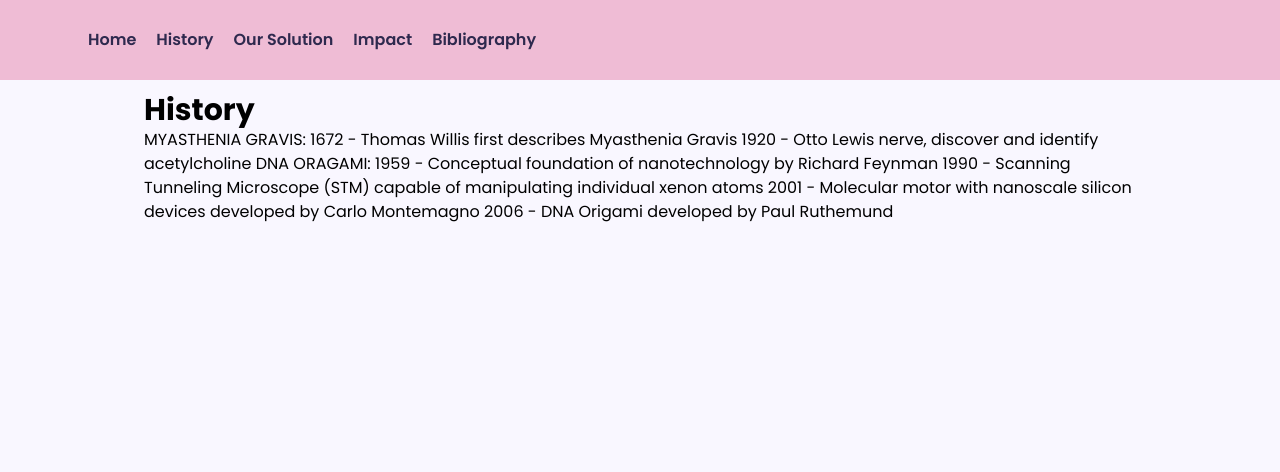
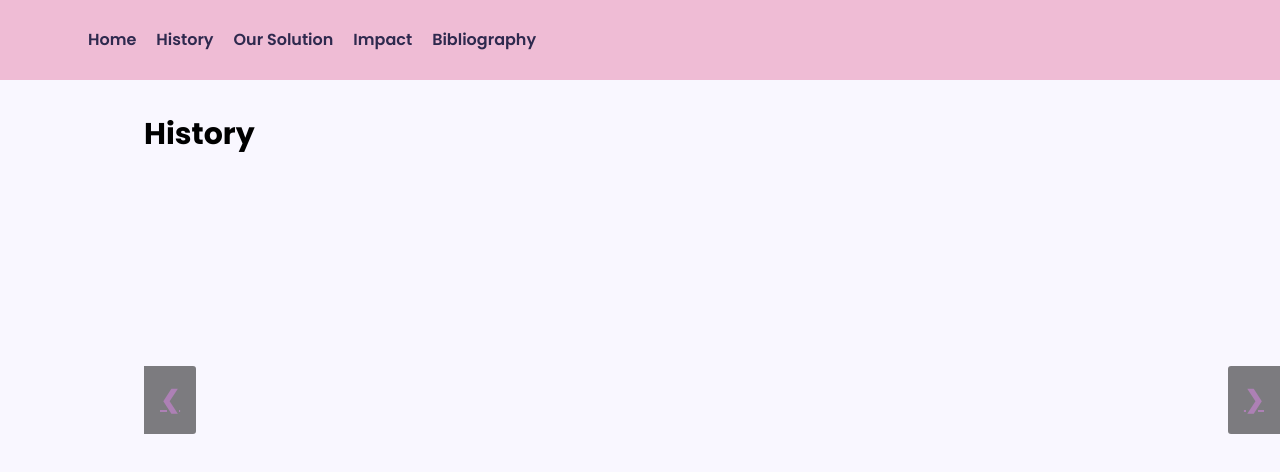
Before and after one commit to ciahan/ExploraVision, a React (Vite) app: page / in a window 1280 px wide. Both pictures are taken after a click on the button "History". Shown: the top 472 px of the page. Built offline with nearby package versions, Linux system fonts and the light colour scheme.

Commit message:
stuff was done

```diff
--- a/src/App.jsx
+++ b/src/App.jsx
@@ -83,7 +83,7 @@ function Home() {
     <div
       className="max-w-5xl max-w-5xl mx-auto px-4"
     >
-      <h1 className="text-3xl font-extrabold">
+      <h1 className="text-3xl font-extrabold py-6">
         B-Bots
       </h1>
       <h2>
@@ -96,23 +96,47 @@ function Home() {
 }
 
 function History() {
+  const slide1 = () => <div>slide1</div>;
+  const slide2 = () => <div>slide2</div>;
+  const slide3 = () => <div>slide3</div>;
+  const slides = [slide1, slide2, slide3]
+  const Slideshow = ({ slides }) => {
+    const [index, setIndex] = useState(0);
+    const nextSlide = () => {
+      setIndex((prevIndex) =>
+        prevIndex === slides.length - 1 ? 0 : prevIndex + 1
+      )
+    };
+    const prevSlide = () => {
+      setIndex((prevIndex) =>
+        prevIndex === 0? slides.length - 1 : prevIndex - 1
+      )
+    };
+    return (
+      <div className = "slideshow-cointainer">
+        <div
+          className = "slides-wrapper"
+          style = {{ transform: `translateX(-${index * 100}%)`}}
+        >
+          {slides.map((slide, index) => (
+            <div>
+              <slide />
+            </div>
+          ))}
+        </div>
+        <a className="prev" onClick={prevSlide}>&#10094;</a>
+        <a className="next" onClick={nextSlide}>&#10095;</a>
+      </div>
+    )
+  }
   return (
     <div
       className="max-w-5xl mx-auto px-4"
     >
-      <h1 className="text-3xl font-extrabold">
+      <h1 className="text-3xl font-extrabold py-6">
         History
       </h1>
-      <h2>
-        MYASTHENIA GRAVIS:
-          1672 - Thomas Willis first describes Myasthenia Gravis
-          1920 - Otto Lewis nerve, discover and identify acetylcholine
-        DNA ORAGAMI:
-          1959 - Conceptual foundation of nanotechnology by Richard Feynman
-          1990 - Scanning Tunneling Microscope (STM) capable of manipulating individual xenon atoms
-          2001 - Molecular motor with nanoscale silicon devices developed by Carlo Montemagno
-          2006 - DNA Origami developed by Paul Ruthemund
-      </h2>
+      <Slideshow slides={slides} />
     </div>
   );
 }
@@ -122,7 +146,7 @@ function OurSolution() {
     <div
       className="max-w-5xl mx-auto px-4"
     >
-      <h1 className="text-3xl font-extrabold">
+      <h1 className="text-3xl font-extrabold py-6">
         Our Solution
       </h1>
     </div>
@@ -132,9 +156,12 @@ function OurSolution() {
 function Impact() {
   return (
     <div className="max-w-5xl mx-auto px-4">
-      <h2 className="text-3xl font-extrabold mb-2" style={{ color: theme.text }}>
+      <h1 className="text-3xl font-extrabold py-6" style={{ color: theme.text }}>
         Impact
-      </h2>
+      </h1>
+      <p>
+        Our goal is for our device to significantly improve the quality-of-life burdens that myasthenia gravis imposes on thoe afflicted with the disease.
+      </p>
     </div>
   );
 }
--- a/src/index.css
+++ b/src/index.css
@@ -20,3 +20,41 @@ a {
   text-decoration: underline;
   color: #AD80B5 !important
 }
+.slideshow-container {
+  position: relative;
+  width: 100%;
+  height: 100vh;
+  overflow: hidden;
+}
+.slides-wrapper {
+  display: flex;
+  height: 100%;
+  transition: transform 0.5s ease-in-out
+}
+.slide-page {
+  flex-shrink: 0;
+  width: 100%;
+  height: 100%
+}
+.prev, .next {
+  cursor: pointer;
+  position: absolute;
+  top: 50%;
+  width: auto;
+  padding: 16px;
+  color: white;
+  font-weight: bold;
+  font-size: 24px;
+  transition: 0.6s ease;
+  border-radius: 0 3px 3px 0;
+  user-select: none;
+  background-color: rgba(0, 0, 0, 0.5);
+  transform: translateY(-50%)
+}
+.next {
+  right: 0;
+  border-radius: 3px 0 0 3px;
+}
+.prev:hover, .next:hover {
+  background-color: rgba(0, 0, 0, 0.8)
+}
```
